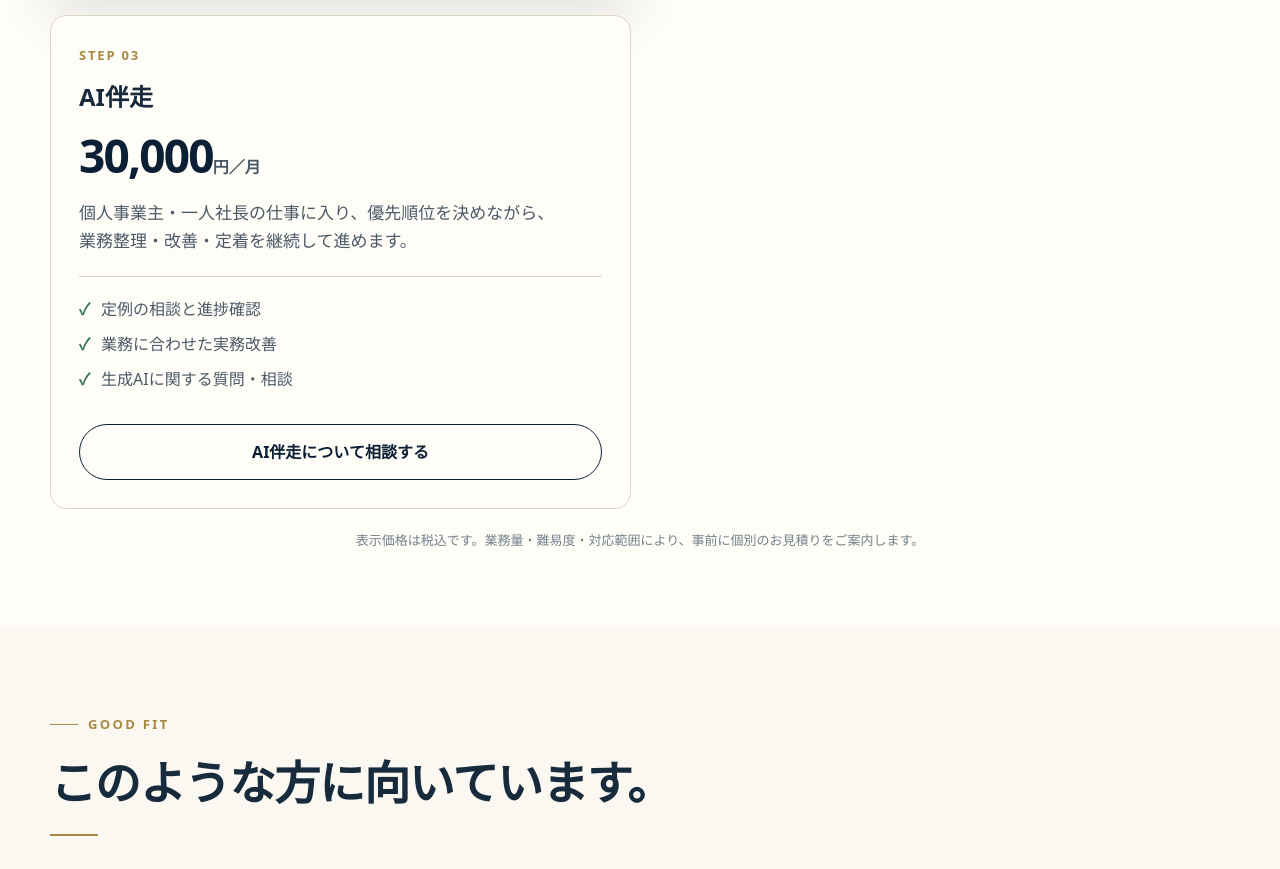
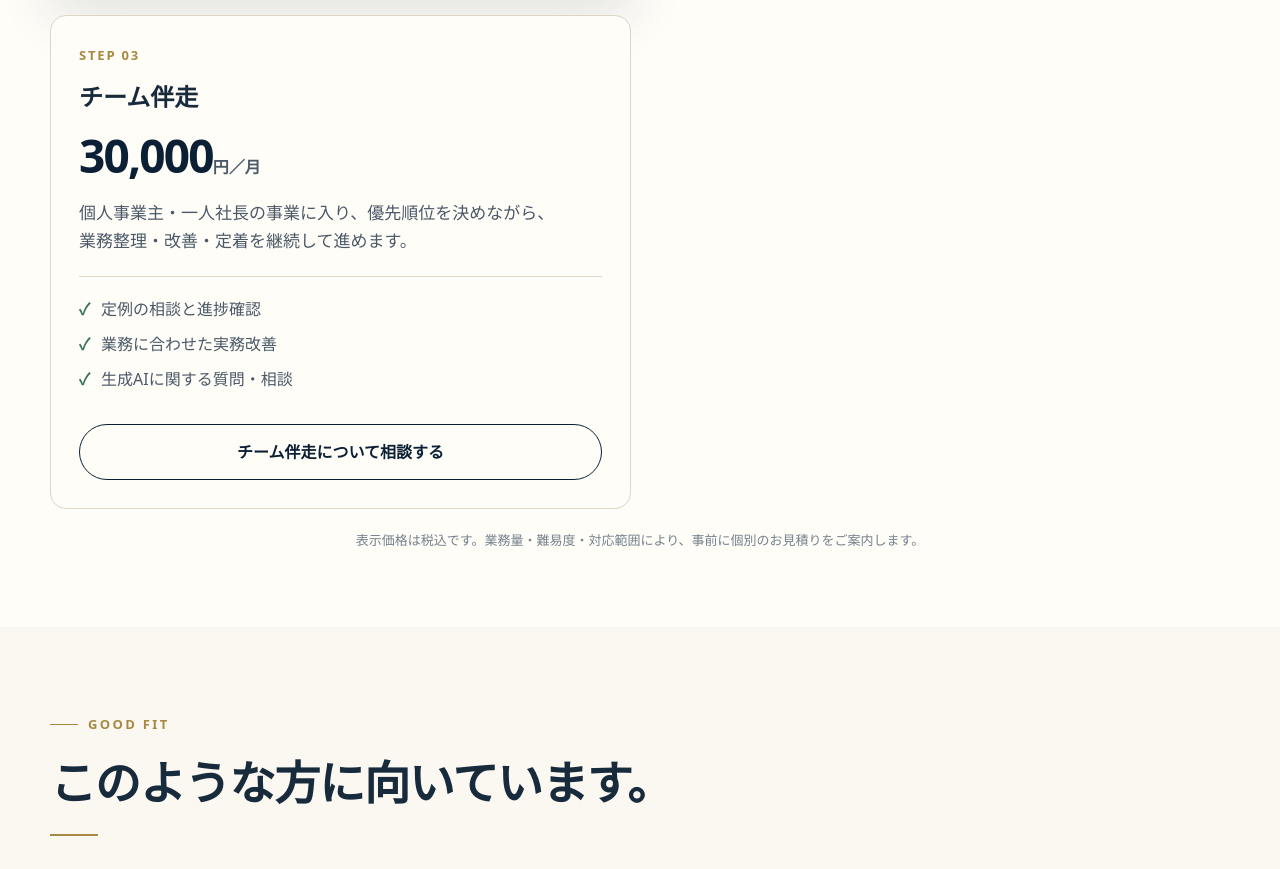
Before and after one commit to suehiro111440-code/aibanso-team-operations, a plain HTML site: page index.html in a window 1280 px wide. Shown: the part 4112-4981 px from the top of the page. Drawn offline with Linux system fonts and the light colour scheme.

Commit message:
Rename monthly plan to team accompaniment

```diff
--- a/index.html
+++ b/index.html
@@ -647,11 +647,11 @@
             <a class="button button-secondary" href="https://forms.gle/bzFWMhvuxpW9AD677" target="_blank" rel="noopener">内容を相談する</a>
           </article>
           <article class="plan reveal">
-            <span class="plan-step">STEP 03</span><h3>AI伴走</h3>
+            <span class="plan-step">STEP 03</span><h3>チーム伴走</h3>
             <div class="price"><strong>30,000</strong><small>円／月</small></div>
-            <p class="plan-desc">個人事業主・一人社長の仕事に入り、優先順位を決めながら、業務整理・改善・定着を継続して進めます。</p>
+            <p class="plan-desc">個人事業主・一人社長の事業に入り、優先順位を決めながら、業務整理・改善・定着を継続して進めます。</p>
             <ul><li>定例の相談と進捗確認</li><li>業務に合わせた実務改善</li><li>生成AIに関する質問・相談</li></ul>
-            <a class="button button-secondary" href="https://forms.gle/bzFWMhvuxpW9AD677" target="_blank" rel="noopener">AI伴走について相談する</a>
+            <a class="button button-secondary" href="https://forms.gle/bzFWMhvuxpW9AD677" target="_blank" rel="noopener">チーム伴走について相談する</a>
           </article>
         </div>
         <p class="price-note">表示価格は税込です。業務量・難易度・対応範囲により、事前に個別のお見積りをご案内します。</p>
@@ -674,7 +674,7 @@
         <div class="faq-list reveal">
           <details open><summary>AIやパソコンに詳しくなくても大丈夫ですか？</summary><div class="answer">大丈夫です。専門用語を覚えることより、今の仕事が楽になることを優先します。必要な操作は、実際の業務に合わせて分かりやすくお伝えします。</div></details>
           <details><summary>どのような業務から相談できますか？</summary><div class="answer">転記・集計・予約管理・顧客管理・資料作成・報告書作成など、繰り返し発生する仕事や、特定の人に集中している仕事からご相談いただけます。</div></details>
-          <details><summary>診断を受けると、月額契約が必要ですか？</summary><div class="answer">必要ありません。診断結果をもとにご自身で改善していただいて構いません。実作業の支援が必要な場合だけ、単発改善やAI伴走をご相談ください。</div></details>
+          <details><summary>診断を受けると、月額契約が必要ですか？</summary><div class="answer">必要ありません。診断結果をもとにご自身で改善していただいて構いません。実作業の支援が必要な場合だけ、単発改善やチーム伴走をご相談ください。</div></details>
           <details><summary>業務整理診断の支払い方法は？</summary><div class="answer">申込みフォームを送信いただいた後、日程とあわせてお支払い方法をご案内します。</div></details>
           <details><summary>どのくらいの期間で改善できますか？</summary><div class="answer">業務の内容によって異なります。小さな管理表やテンプレートは単発で対応できる場合があります。複数人が関わる業務や定着が必要な場合は、1ヶ月以上の伴走をご提案します。</div></details>
         </div>
```
